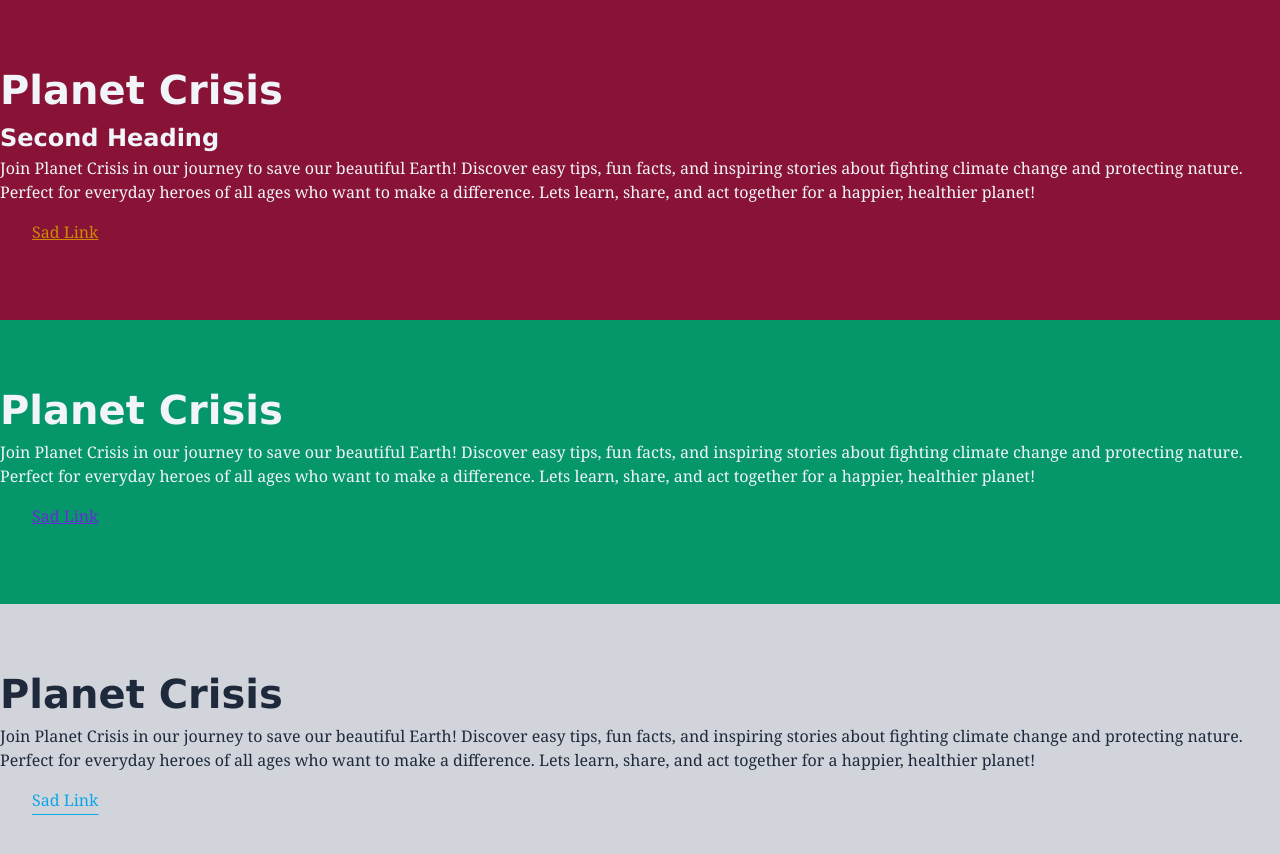
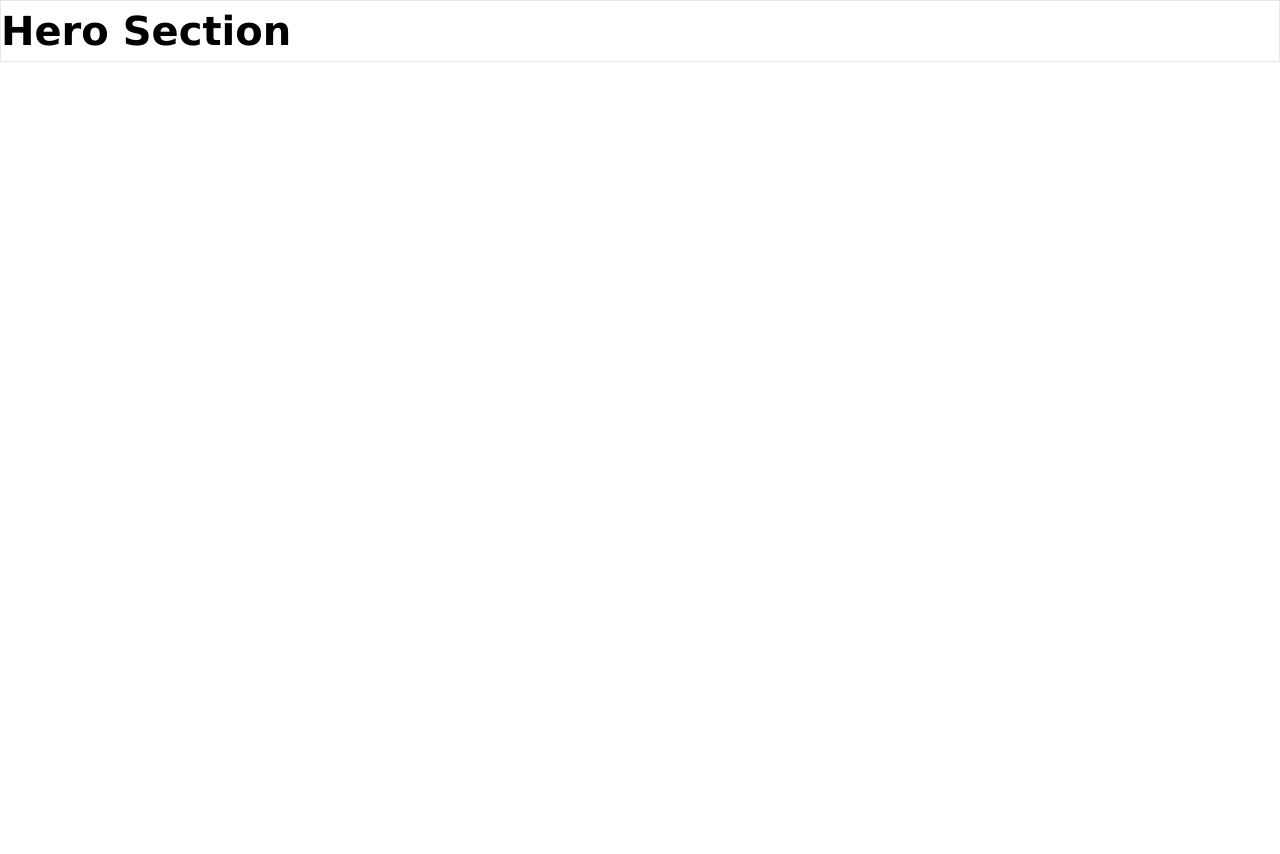
Before and after one commit to PlanetCrisisInfo/frontend, a Next.js app: page / in a window 1280 px wide. Shown: the top 854 px of the page. After the commit the page ends 800 px from the top, so only its background shows below. Built offline with nearby package versions, Linux system fonts and the light colour scheme.

Commit message:
container init

```diff
--- a/src/app/page.tsx
+++ b/src/app/page.tsx
@@ -1,41 +1,8 @@
-export default function Home() {
+export default function HomePage() {
   const theme = "sad"
   return (
-    <main>
-      <section className="sad bg">
-        <h1>Planet Crisis</h1>
-        <h2>Second Heading</h2>
-        <p>
-          Join Planet Crisis in our journey to save our beautiful Earth!
-          Discover easy tips, fun facts, and inspiring stories about fighting
-          climate change and protecting nature. Perfect for everyday heroes of
-          all ages who want to make a difference. Lets learn, share, and act
-          together for a happier, healthier planet!
-        </p>
-        <button className="sad link">Sad Link</button>
-      </section>
-      <section className="happy bg">
-        <h1>Planet Crisis</h1>
-        <p>
-          Join Planet Crisis in our journey to save our beautiful Earth!
-          Discover easy tips, fun facts, and inspiring stories about fighting
-          climate change and protecting nature. Perfect for everyday heroes of
-          all ages who want to make a difference. Lets learn, share, and act
-          together for a happier, healthier planet!
-        </p>
-        <button className="happy link">Sad Link</button>
-      </section>
-      <section className="neutral bg">
-        <h1>Planet Crisis</h1>
-        <p>
-          Join Planet Crisis in our journey to save our beautiful Earth!
-          Discover easy tips, fun facts, and inspiring stories about fighting
-          climate change and protecting nature. Perfect for everyday heroes of
-          all ages who want to make a difference. Lets learn, share, and act
-          together for a happier, healthier planet!
-        </p>
-        <button className="neutral link">Sad Link</button>
-      </section>
+    <main className="container border">
+      <h1>Hero Section</h1>
     </main>
   )
 }
--- /dev/null
+++ b/src/app/test.tsx
@@ -0,0 +1,41 @@
+export default function TestPage() {
+  const theme = "sad"
+  return (
+    <main>
+      <section className="sad bg">
+        <h1>Planet Crisis</h1>
+        <h2>Second Heading</h2>
+        <p>
+          Join Planet Crisis in our journey to save our beautiful Earth!
+          Discover easy tips, fun facts, and inspiring stories about fighting
+          climate change and protecting nature. Perfect for everyday heroes of
+          all ages who want to make a difference. Lets learn, share, and act
+          together for a happier, healthier planet!
+        </p>
+        <button className="sad link">Sad Link</button>
+      </section>
+      <section className="happy bg">
+        <h1>Planet Crisis</h1>
+        <p>
+          Join Planet Crisis in our journey to save our beautiful Earth!
+          Discover easy tips, fun facts, and inspiring stories about fighting
+          climate change and protecting nature. Perfect for everyday heroes of
+          all ages who want to make a difference. Lets learn, share, and act
+          together for a happier, healthier planet!
+        </p>
+        <button className="happy link">Sad Link</button>
+      </section>
+      <section className="neutral bg">
+        <h1>Planet Crisis</h1>
+        <p>
+          Join Planet Crisis in our journey to save our beautiful Earth!
+          Discover easy tips, fun facts, and inspiring stories about fighting
+          climate change and protecting nature. Perfect for everyday heroes of
+          all ages who want to make a difference. Lets learn, share, and act
+          together for a happier, healthier planet!
+        </p>
+        <button className="neutral link">Sad Link</button>
+      </section>
+    </main>
+  )
+}
--- a/tailwind.config.ts
+++ b/tailwind.config.ts
@@ -11,6 +11,24 @@ const config: Config = {
       fontFamily: {
         sans: ["Georgia", "Times New Roman", "serif"],
       },
+      // Extend the screens with a new custom breakpoint for 1620px
+      screens: {
+        "3xl": "1620px",
+      },
+      container: {
+        center: true,
+        padding: {
+          "DEFAULT": "0.5rem",
+          "sm": "0.5rem",
+          "lg": "0rem",
+          "xl": "0rem",
+          "2xl": "0rem",
+          "3xl": "0rem",
+        },
+      },
+      maxWidth: {
+        "3xl": "1620px",
+      },
     },
   },
   plugins: [],
```
